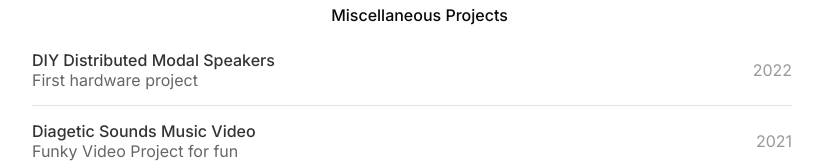
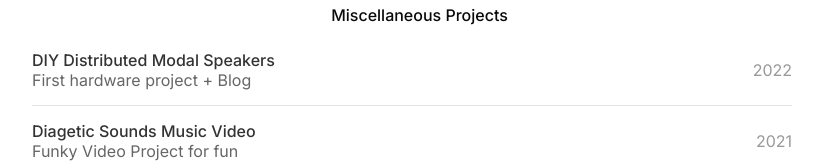
Before and after one commit to ahsan37/personal-website, a React (Create React App) app: page / in a window 1280 px wide. Shown: the part 1433-1596 px from the top of the page, without its empty margins (228-1051 px from the left). Built offline with nearby package versions, Linux system fonts and the light colour scheme; no server answers.

Commit message:
project update (blog)

```diff
--- a/src/components/misc.js
+++ b/src/components/misc.js
@@ -5,7 +5,7 @@ const MISC = () => {
   const miscy = [
     {
         title: "DIY Distributed Modal Speakers",
-        role: "First hardware project",
+        role: "First hardware project + Blog",
         duration: "2022",
         url: "https://medium.com/@ahsan-waseem/building-the-worlds-best-speakers-at-home-14435b7a150"
       },
```
